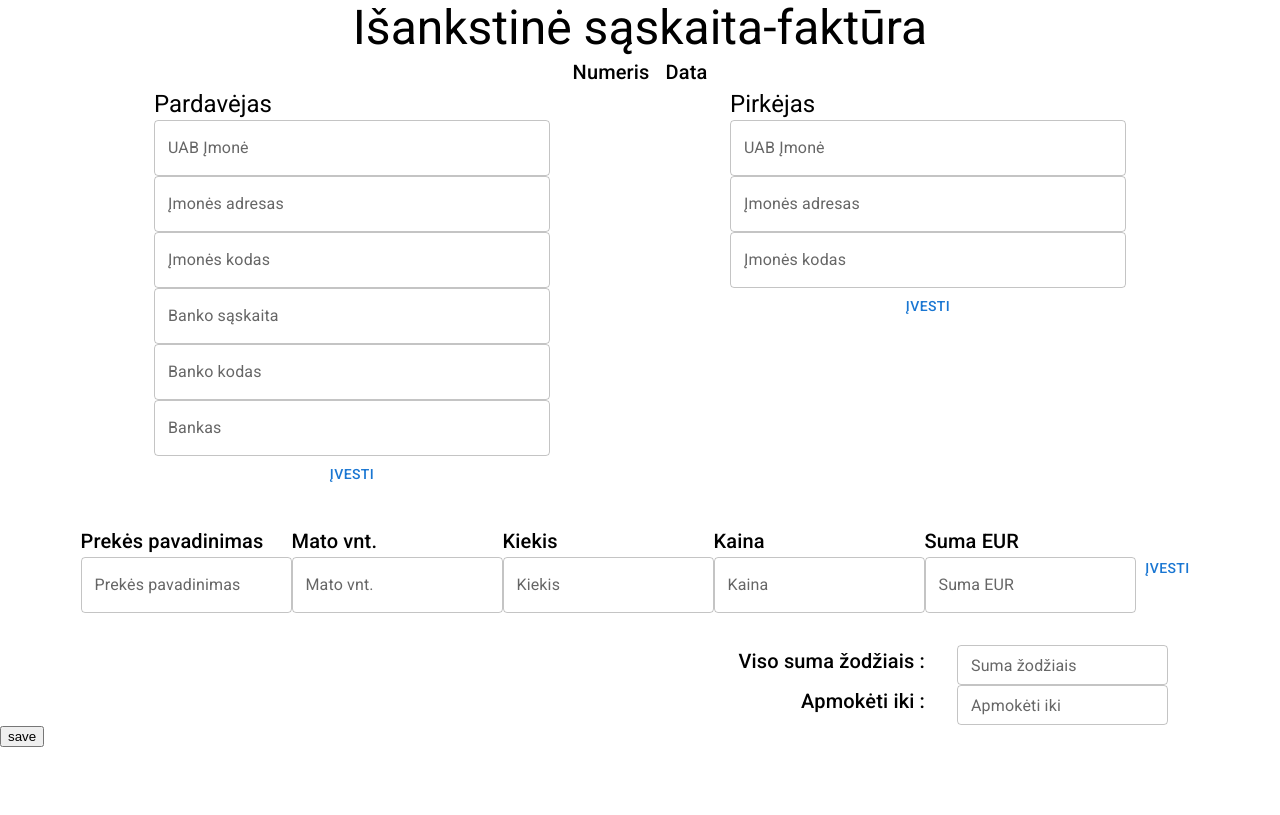
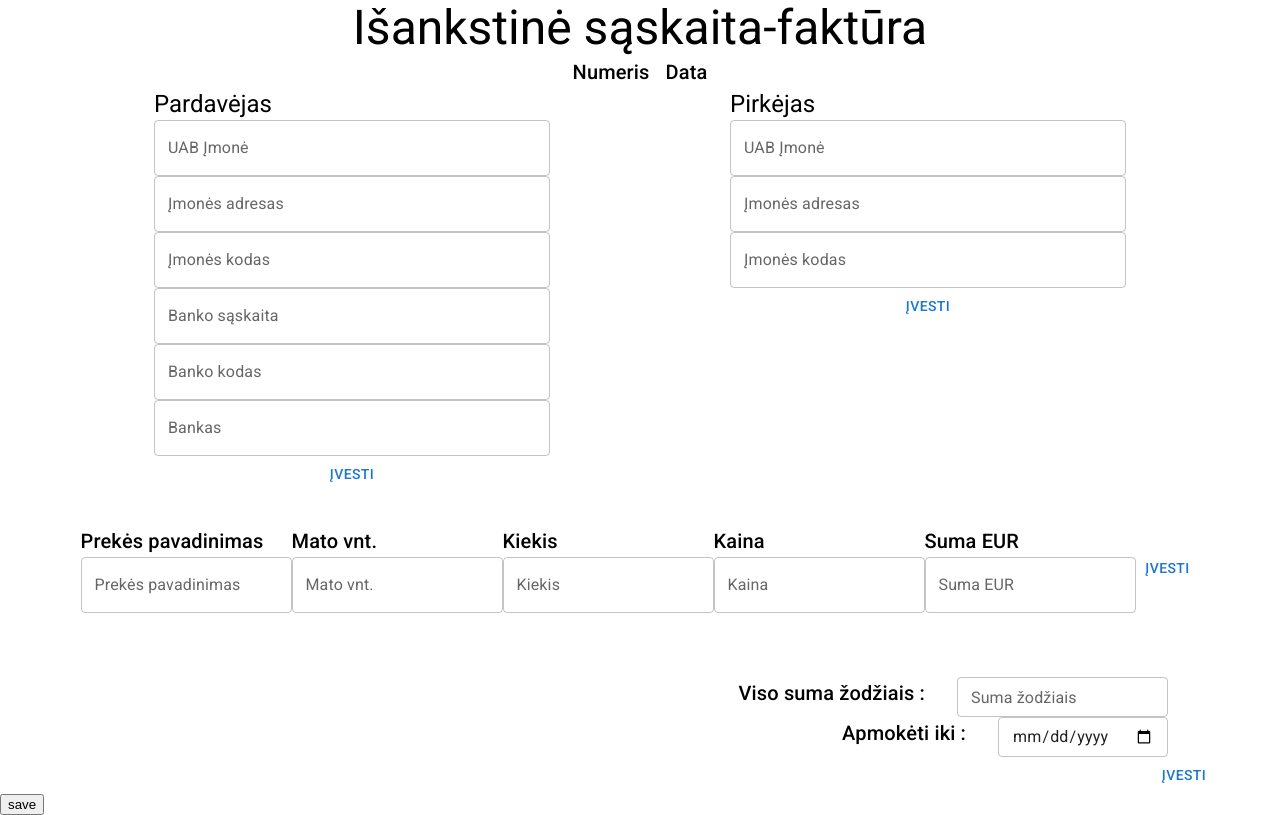
Before and after one commit to Mancefas/PDF-proforma, a React (Create React App) app: page / in a window 1280 px wide. Built offline with nearby package versions, Linux system fonts and the light colour scheme.

Commit message:
totals component with form

```diff
--- a/src/Components/Totals.tsx
+++ b/src/Components/Totals.tsx
@@ -1,6 +1,27 @@
-import { Typography, Container, TextField, Box } from "@mui/material";
+import { useState } from "react";
+import { Typography, Container, TextField, Box, Button } from "@mui/material";
+
+type objectType = {
+  totalAmount: string;
+  payUntilDate: string;
+};
 
 const Totals = () => {
+  const [totalAmount, setTotalAmount] = useState<string | null>(null);
+  const [payUntilDate, setPayUntilDate] = useState<string | null>(null);
+
+  const [totalAndPayDate, setTotalAndPayDate] = useState<objectType | {}>({});
+
+  const sumbitHandler = (e: React.FormEvent<HTMLFormElement>) => {
+    e.preventDefault();
+    if (totalAmount && payUntilDate != null) {
+      setTotalAndPayDate({
+        totalAmount: totalAmount,
+        payUntilDate: payUntilDate,
+      });
+    }
+  };
+
   return (
     <Container
       maxWidth="lg"
@@ -11,7 +32,16 @@ const Totals = () => {
         alignItems: "flex-end",
       }}
     >
-      <Box style={{ display: "flex", paddingRight: "3rem" }}>
+      <form
+        onSubmit={sumbitHandler}
+        style={{
+          marginTop: "2rem",
+          display: "flex",
+          flexDirection: "column",
+          alignItems: "flex-end",
+        }}
+      >
+        <Box sx={{ display: "flex", paddingRight: "3rem" }}>
           <Typography variant="h6" align="center">
             Viso suma žodžiais :
           </Typography>
@@ -20,6 +50,8 @@ const Totals = () => {
             size="small"
             label="Suma žodžiais"
             sx={{ marginLeft: "2rem" }}
+            type="text"
+            onChange={(e) => setTotalAmount(e.target.value)}
           ></TextField>
         </Box>
         <Box style={{ display: "flex", paddingRight: "3rem" }}>
@@ -29,10 +61,15 @@ const Totals = () => {
           <TextField
             variant="outlined"
             size="small"
-          label="Apmokėti iki"
+            type="date"
             sx={{ marginLeft: "2rem" }}
+            onChange={(e) => setPayUntilDate(e.target.value)}
           ></TextField>
         </Box>
+        <Button variant="text" type="submit">
+          Įvesti
+        </Button>
+      </form>
     </Container>
   );
 };
```
Lines whose indentation alone changed are shown as unchanged.
